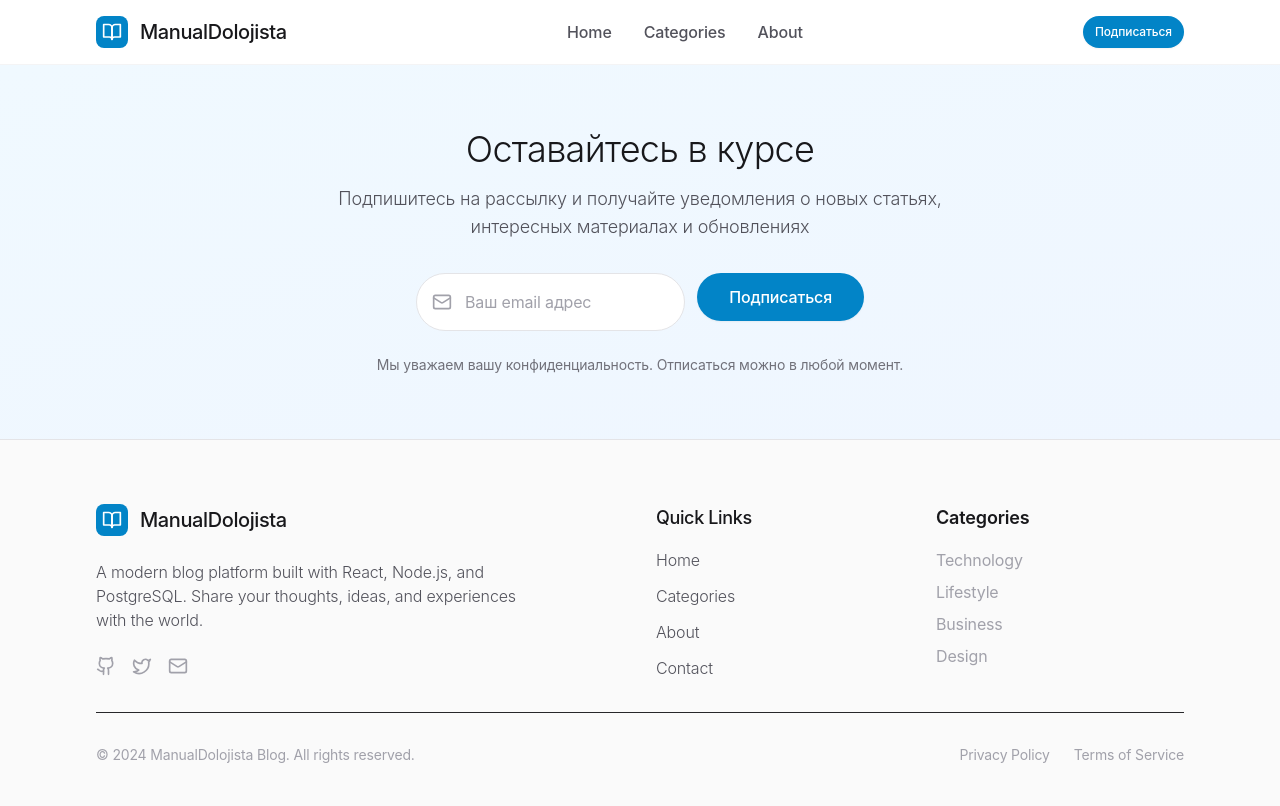
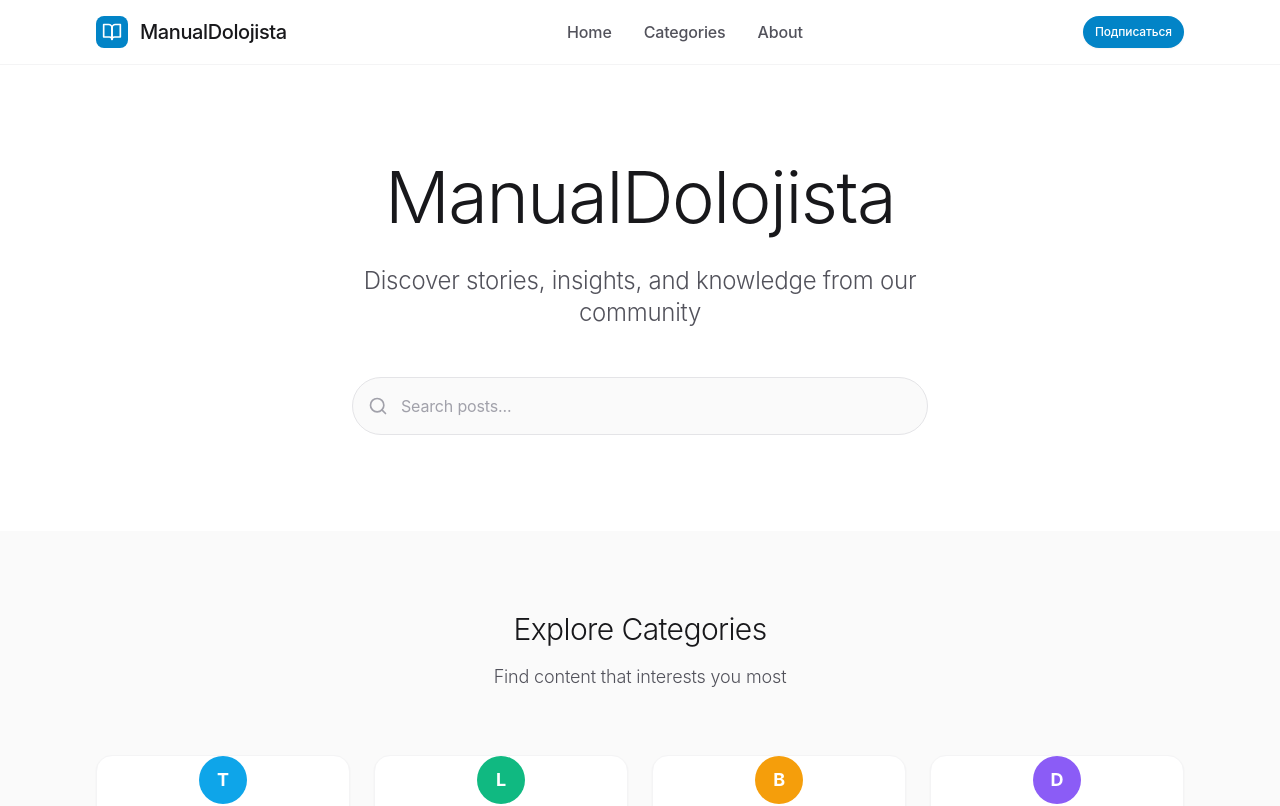
Before and after one commit to themountaintune/manualdolojistanovo, a React (Vite) app in the folder client/: page / in a window 1280 px wide. Shown: the top 806 px of the page. Built offline with nearby package versions, Linux system fonts and the light colour scheme; no server answers.

Commit message:
Fix Layout: use Outlet instead of children for proper React Router nesting

```diff
--- a/client/src/components/Layout.tsx
+++ b/client/src/components/Layout.tsx
@@ -1,18 +1,15 @@
 import React from 'react';
+import { Outlet } from 'react-router-dom';
 import Header from './Header';
 import Footer from './Footer';
 import Newsletter from './Newsletter';
 
-interface LayoutProps {
-  children: React.ReactNode;
-}
-
-const Layout: React.FC<LayoutProps> = ({ children }) => {
+const Layout: React.FC = () => {
   return (
     <div className="min-h-screen flex flex-col bg-white">
       <Header />
       <main className="flex-grow">
-        {children}
+        <Outlet />
       </main>
       <Newsletter />
       <Footer />
```
